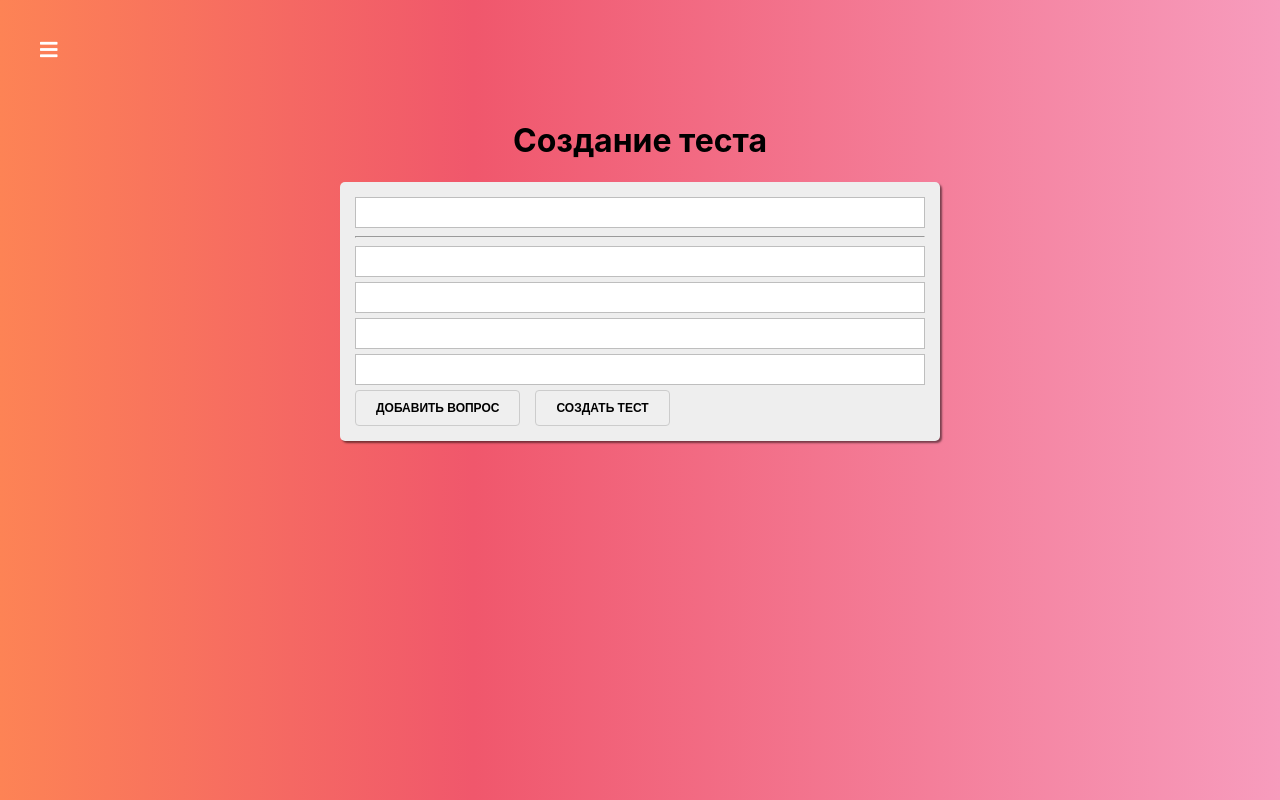
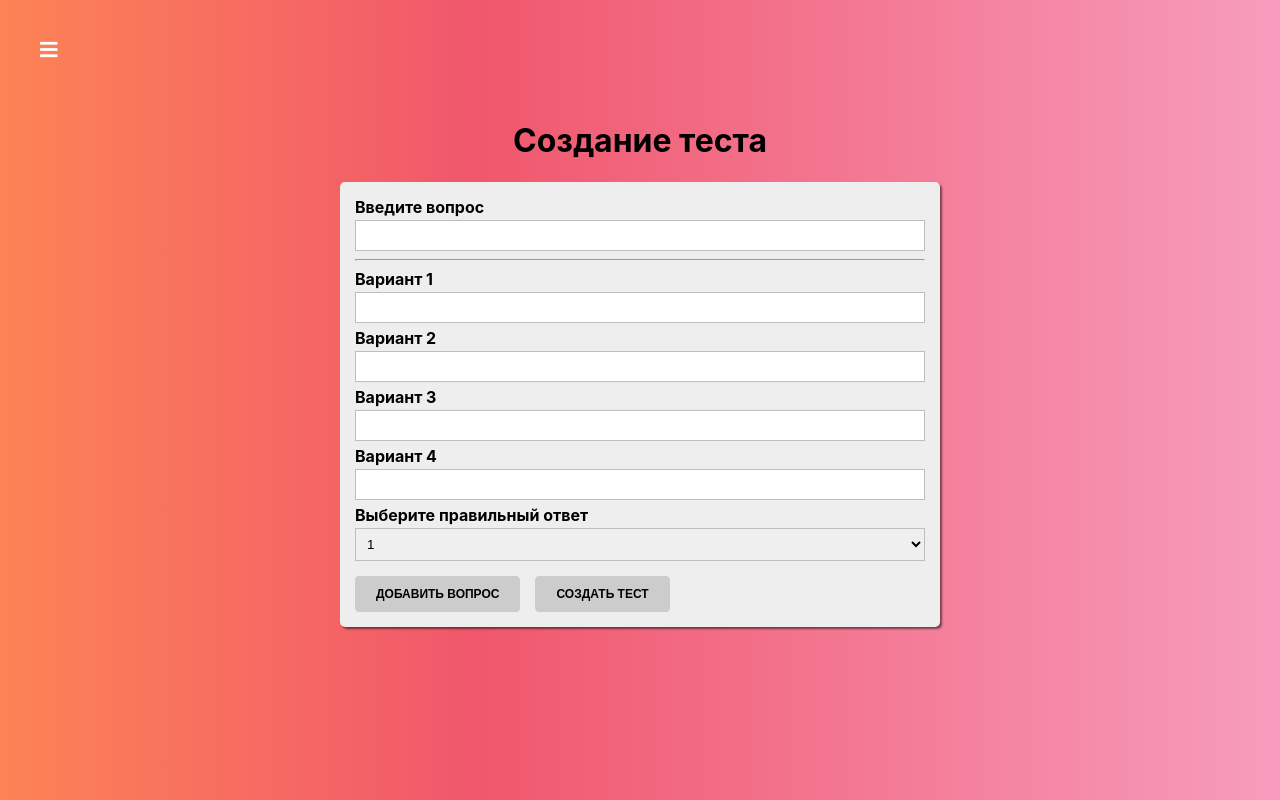
Before and after one commit to kapustis/my-app, a React (Create React App) app: page /quiz-create in a window 1280 px wide. Built offline with nearby package versions, Linux system fonts and the light colour scheme.

Commit message:
next step is to save to the server

```diff
--- a/src/components/UI/Input/Input.js
+++ b/src/components/UI/Input/Input.js
@@ -18,7 +18,6 @@ const Input = props => {
 
     return (
         <div className={cls.join(' ')}>
-            {/*<label htmlFor={htmlFor}>{props.label}</label>*/}
             { props.label ?  <label htmlFor={htmlFor}>{props.label}</label> : null}
             <input
                 id={htmlFor}
@@ -28,7 +27,6 @@ const Input = props => {
                 value={props.value}
                 onChange={props.onChange}
             />
-
             {
                 isInvalid(props) ? <span>{props.errorMessage || 'Введите верное значение'}</span> : null
             }
--- a/src/components/UI/Input/Input.module.scss
+++ b/src/components/UI/Input/Input.module.scss
@@ -7,12 +7,6 @@
     font-weight: bold;
   }
   input {
-    //display: block;
-    //box-sizing: border-box;
-    //border: 1px solid #bebebe;
-    ////padding: 7px;
-    ////margin: 0 0 5px;
-    //width: 100%;
     outline: none;
     transition: all 300ms ease-in-out;
   }
--- /dev/null
+++ b/src/components/UI/Select/Select.js
@@ -0,0 +1,24 @@
+import React from "react";
+import classes from "./Select.module.scss";
+
+const Select = props => {
+    const htmlFor = `${props.label}-${Math.random()}`;
+    return (
+        <div className={classes.Select}>
+            { props.label ?  <label htmlFor={htmlFor}>{props.label}</label> : null}
+            <select value={props.value} onChange={props.onChange}>
+                {
+                    props.options.map((option, index) => {
+                        return (
+                            <option value={option.value} key={option.value + index}>
+                                {option.text}
+                            </option>
+                        )
+                    })
+                }
+            </select>
+        </div>
+    )
+};
+
+export default Select
--- /dev/null
+++ b/src/components/UI/Select/Select.module.scss
@@ -0,0 +1,21 @@
+.Select{
+  margin-bottom: 15px;
+  label {
+    margin-bottom: 3px;
+    padding: 0;
+    display: block;
+    font-weight: bold;
+  }
+  select {
+    display: block;
+    box-sizing: border-box;
+    border: 1px solid #bebebe;
+    padding: 7px;
+    margin: 0 0 5px;
+    width: 100%;
+    transition: all 300ms ease-in-out;
+    option{
+      background-color: #27ae60;
+    }
+  }
+}
--- a/src/containers/QuizCreate/QuizCreate.js
+++ b/src/containers/QuizCreate/QuizCreate.js
@@ -1,40 +1,135 @@
 import React, {Component} from 'react'
 import classes from './QuizCreate.module.scss'
+import {createControl,validateForm,validate} from '../../form/formFramework';
+import Auxiliary from "../../hoc/Auxiliary/Auxiliary";
 import Button from "../../components/UI/Button/Button";
 import Input from "../../components/UI/Input/Input";
+import Select from "../../components/UI/Select/Select";
+
+function createOptionControl(number) {
+    return createControl({
+            label: `Вариант ${number}`,
+            errorMessage: 'Значение не может быть пустым',
+            id: number
+        },
+        {required: true}
+    )
+}
+
+function createFormControl() {
+    return {
+        question: createControl({label: 'Введите вопрос', errorMessage: 'Вопрос не может быть пустым'}, {required: true}),
+        option1: createOptionControl(1),
+        option2: createOptionControl(2),
+        option3: createOptionControl(3),
+        option4: createOptionControl(4),
+    }
+}
+
 
 class QuizCreate extends Component {
+    state = {
+        quiz: [],
+        rightAnswerId: 1,
+        formControls: createFormControl(),
+        isFormValid: false,
+    };
+
     addQuestionHandler = () => {
-        alert('addQuestionHandler')
+        // todo add Quest to "array"
+        console.log('addQuestionHandler');
+        const quiz = this.state.quiz.concat();
+        const id = quiz.length +1;
+        const {question, option1, option2, option3, option4} = this.state.formControls
+        const questionItem = {
+            question: question.value,
+            id: id,
+            rightAnswerId: this.state.rightAnswerId,
+            answers: [
+                {text: option1.value, id: option1.id},
+                {text: option2.value, id: option2.id},
+                {text: option3.value, id: option3.id},
+                {text: option4.value, id: option4.id}
+            ]
+        };
+        quiz.push(questionItem);
+        this.setState({
+            quiz,
+            isFormValid: false,
+            rightAnswerId: 1,
+            formControls: createFormControl()
+        })
     };
-    createQuizHandler = () => {
-        alert('createQuizHandler')
+    createQuizHandler = event => {
+        // todo next step is to save to the server
+        event.preventDefault();
+        console.log('createQuizHandler');
+        console.log(this.state.quiz);
+    };
+    changeHandler = (value, controlName) => {
+        // console.log(`value${value} and control name${controlName}`)
+        const formControls = { ...this.state.formControls };
+        const control = { ...formControls[controlName] };
+
+        control.touched = true;
+        control.value = value;
+        control.valid = validate(control.value, control.validation);
+
+        formControls[controlName] = control;
+
+        this.setState({
+            formControls,
+            isFormValid: validateForm(formControls)
+        })
+    };
+
+    renderControls() {
+        return Object.keys(this.state.formControls).map((controlName, index) => {
+            const control = this.state.formControls[controlName];
+            return (
+                <Auxiliary key={controlName + index}>
+                    <Input
+                        label={control.label}
+                        value={control.value}
+                        valid={control.valid}
+                        shouldValidate={!!control.validation}
+                        touched={control.touched}
+                        errorMessage={control.errorMessage}
+                        onChange={event => this.changeHandler(event.target.value, controlName)}
+                    />
+                    {index === 0 ? <hr/> : null}
+                </Auxiliary>
+            )
+        })
+    }
+    selectChangeHandler = event => {
+        this.setState({
+            rightAnswerId: +event.target.value
+        })
     };
 
     render() {
+        const select = <Select
+            label="Выберите правильный ответ"
+            value={this.state.rightAnswerId}
+            onChange={this.selectChangeHandler}
+            options={[
+                {text: 1, value: 1},
+                {text: 2, value: 2},
+                {text: 3, value: 3},
+                {text: 4, value: 4}
+            ]}
+        />;
+
         return (
             <div className={classes.QuizCreate}>
                 <div>
                     <h1>Создание теста</h1>
-
                     <form onSubmit={this.submitHandler}>
-                        <Input type="text"/>
-                        <hr/>
-                        <Input type="text"/>
-                        <Input type="text"/>
-                        <Input type="text"/>
-                        <Input type="text"/>
-
-                        {/*<select/>*/}
-
-                        <Button  onClick={this.addQuestionHandler}>
-                            Добавить вопрос
-                        </Button>
-
-                        <Button onClick={this.createQuizHandler}>
-                            Создать тест
-                        </Button>
-
+                        {this.renderControls()}
+                        { select }
+                        <Button disabled={!this.state.isFormValid} onClick={this.addQuestionHandler}>Добавить вопрос</Button>
+                        <Button disabled={this.state.quiz.length === 0} onClick={this.createQuizHandler}>Создать тест</Button>
                     </form>
                 </div>
             </div>
--- a/src/containers/QuizCreate/QuizCreate.module.scss
+++ b/src/containers/QuizCreate/QuizCreate.module.scss
@@ -1,23 +1,27 @@
-.QuizCreate{
+.QuizCreate {
   display: flex;
   justify-content: center;
   padding-top: 100px;
   flex-grow: 1;
   width: 100%;
   background: linear-gradient(90deg, #fd8355 0%, #f0576c 37%, #f79cbd 100%);
+
   > div {
     width: 100%;
     max-width: 600px;
     padding: 0 20px;
   }
+
   h1 {
     text-align: center;
   }
+
   form {
     background: #eee;
     border-radius: 5px;
     padding: 15px;
     box-shadow: 2px 2px 2px rgba(0, 0, 0, .5);
+
     input {
       display: block;
       box-sizing: border-box;
--- /dev/null
+++ b/src/form/formFramework.js
@@ -0,0 +1,25 @@
+export function createControl(config, validation) {
+    return {
+        ...config,
+        validation,
+        valid: !validation,
+        touched: false,
+        value: ''
+    }
+}
+
+export function validate(value, validation = null) {
+    if (!validation) return true;
+    let isValid = true;
+    if (validation.required) isValid = value.trim() !== '' && isValid;
+    return isValid
+}
+
+export function validateForm(formControls) {
+    let isFormValid = true;
+
+    for (let control in formControls) {
+        if (formControls.hasOwnProperty(control)) isFormValid = formControls[control].valid && isFormValid;
+    }
+    return isFormValid
+}
--- /dev/null
+++ b/src/hoc/Auxiliary/Auxiliary.js
@@ -0,0 +1,3 @@
+const Auxiliary = props => props.children;
+
+export default Auxiliary
```
